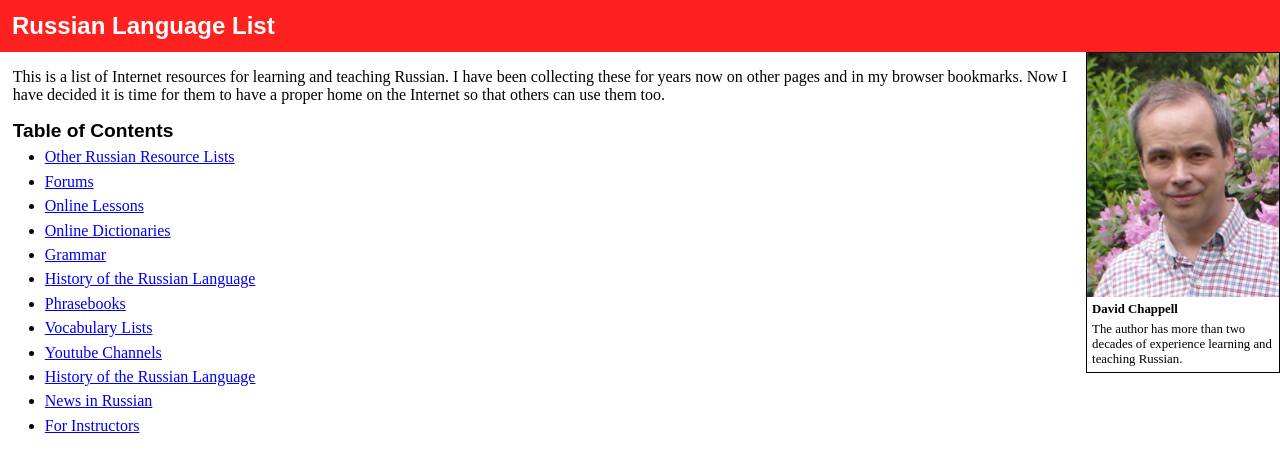
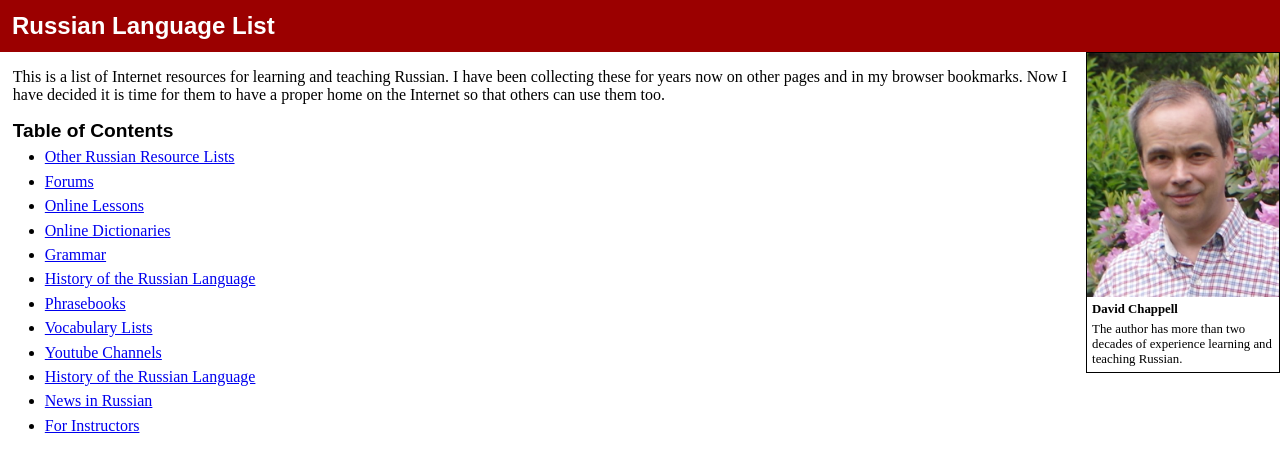
Before and after one commit to david672orford/russian-language-list, a Jekyll site: the page built from index.md, in a window 1280 px wide. Shown: the top 472 px of the page. Built offline with Jekyll 4.4.1, drawn with Linux system fonts in a browser that asks for light colours; our own code applies the rules of GitHub Pages for plain Markdown files.

Commit message:
Update style.css

```diff
--- a/assets/css/style.css
+++ b/assets/css/style.css
@@ -13,7 +13,7 @@ MAIN {
 HEADER {
 	padding: 12px;
 	color: white;
-	background-color: #ff2020;
+	background-color: #9b0000;
 	}
 H1 {
 	font-family: sans-serif;
```
